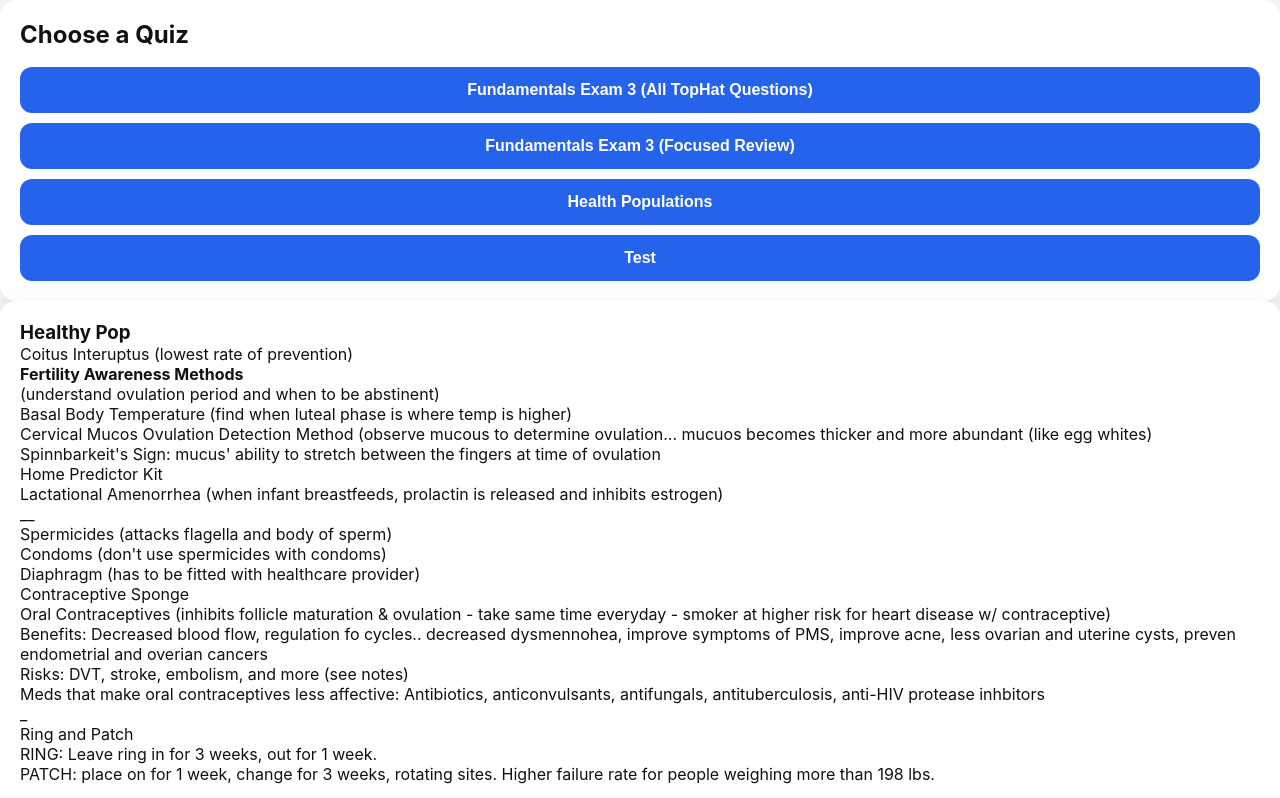
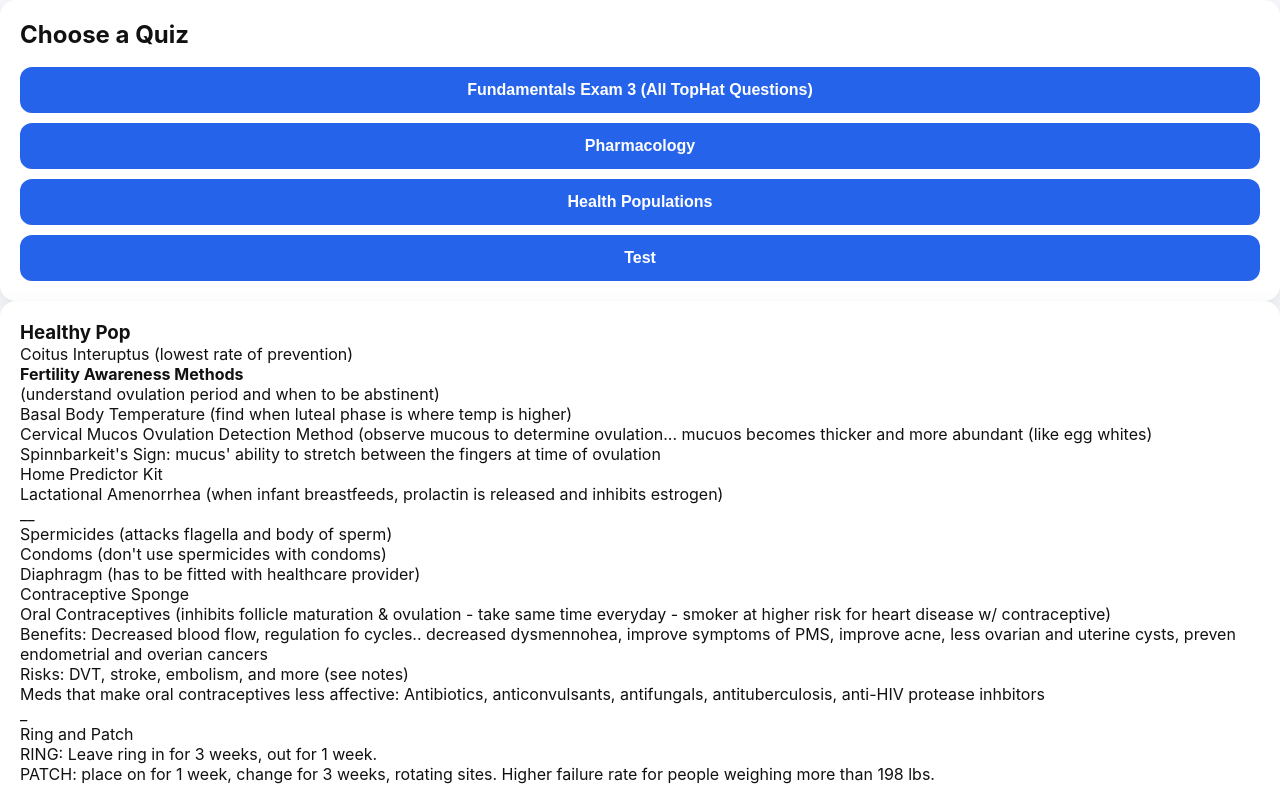
Before and after one commit to ehoover3/quiz-app, a React (Vite) app: page / in a window 1280 px wide. Shown: the top 798 px of the page. Built offline with nearby package versions, Linux system fonts and the light colour scheme.

Commit message:
Update App.tsx

```diff
--- a/src/App.tsx
+++ b/src/App.tsx
@@ -35,8 +35,8 @@ export default function App() {
             Fundamentals Exam 3 (All TopHat Questions)
           </button>
 
-          <button className="button" onClick={() => handleSelectQuiz("fundamentalsExam3Modified")}>
-            Fundamentals Exam 3 (Focused Review)
+          <button className="button" onClick={() => handleSelectQuiz("pharmacology")}>
+            Pharmacology
           </button>
 
           <button className="button" onClick={() => handleSelectQuiz("healthyPopulationsExam3")}>
```
